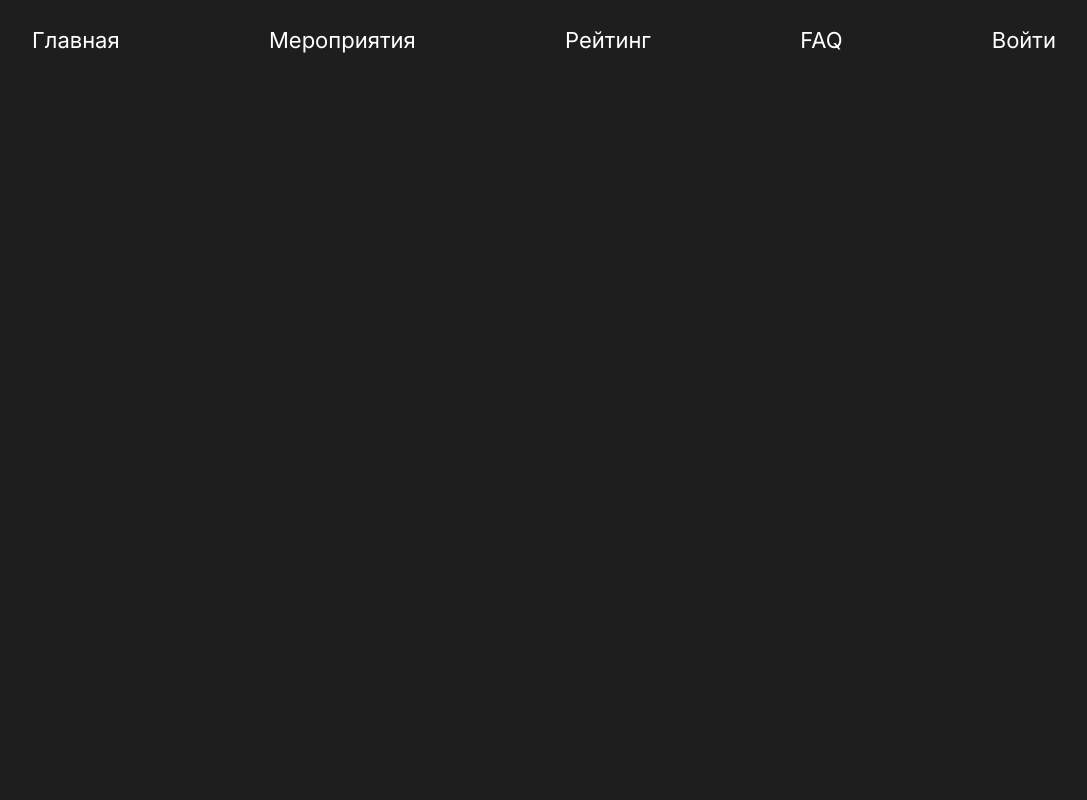
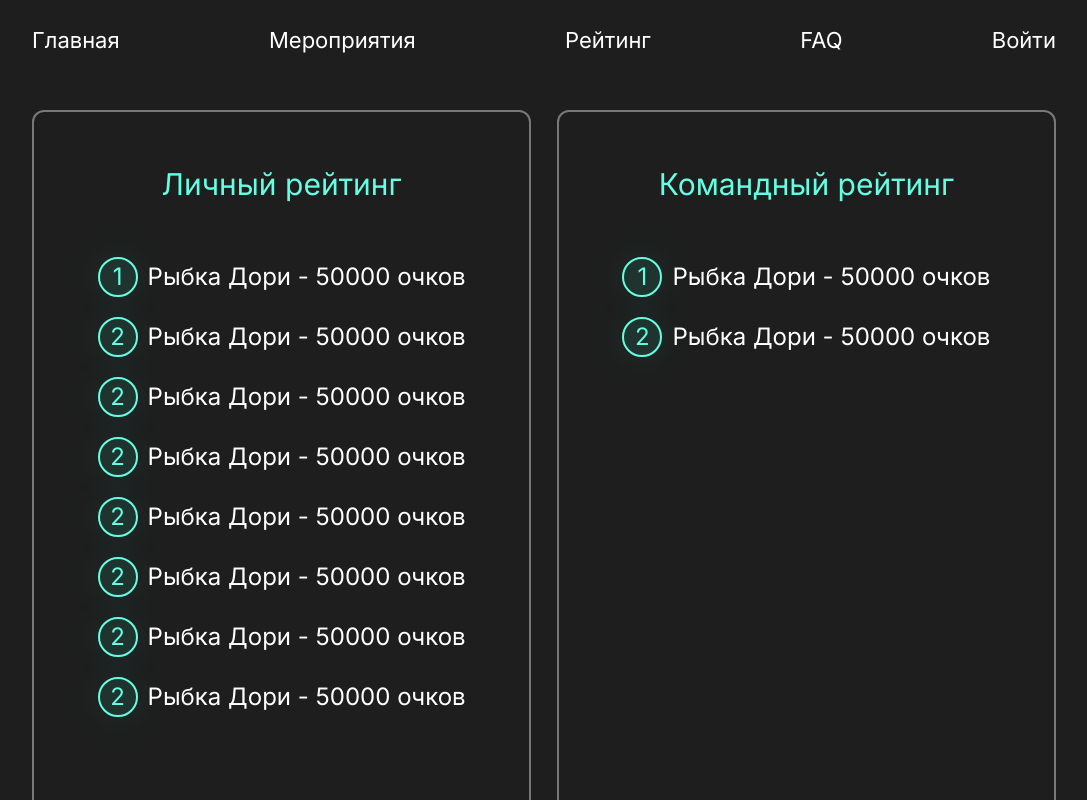
Before and after one commit to RoastedPikachu/leto_ctf_hackaton_frontend, a Next.js app: page /rating in a window 1280 px wide. Shown: the top 800 px of the page, without its empty margins (96-1183 px from the left). Built offline with nearby package versions, Linux system fonts and the light colour scheme.

Commit message:
Добавил страницу рейтинга и внедрил аутентификацию

```diff
--- a/src/app/layout.tsx
+++ b/src/app/layout.tsx
@@ -17,7 +17,7 @@ export default function RootLayout({
   children: React.ReactNode
 }) {
   return (
-    <html lang="en">
+      <html lang="ru">
         <body className={inter.className}>
           <ReduxProvider>
             {children}
--- a/src/app/page.tsx
+++ b/src/app/page.tsx
@@ -17,12 +17,12 @@ export default function Home() {
 
   const sendCredentials = () => {
     if(fullNameRegExp.test(fullName)) {
-      api.post('http://10.115.16.90:8000/login', {token: token})
+      api.post('http://213.79.99.202:8000/auth/login', {username: fullName, password: token})
           .then(response => {
             console.log(response);
-            // if(response) {
-            //   router.push('/profile');
-            // }
+            if(response) {
+              router.push('/profile');
+            }
           })
     }
   }
@@ -33,13 +33,15 @@ export default function Home() {
 
   return (
     <main className='relative w-full h-screen'>
-      <div className='absolute mt-[15%] ml-[32.5%] pt-[25px] pl-[10px] pr-[10px] w-[30%] h-[50%] border-2 border-[#ffffff66] bg-[#fffff66] rounded-xl z-10'>
+      <div className='absolute mt-[15%] mlarge:mt-[30%] ml-[32.5%] mlarge:ml-[7.5%] pt-[25px] pl-[10px] pr-[10px] w-[30%] mlarge:w-[85%] h-[55%] border-2 border-[#ffffff66] bg-[#fffff66] rounded-xl z-10'>
+        <img src='/static/letoctfLogo.svg' alt="Лого LetoCTF" className='ml-[10%] w-[80%]'/>
+
         <input
             type='text'
             placeholder='Введите имя и фамилию'
             value={fullName}
             onChange={(event) => setFullName(event.target.value)}
-            className='mt-[40px] ml-[10%] pl-[15px] w-[80%] h-[55px] outline-none rounded-2xl'
+            className='mt-[30px] ml-[10%] pl-[15px] w-[80%] h-[55px] outline-none rounded-2xl'
         />
 
         <input
--- a/src/app/profile/page.tsx
+++ b/src/app/profile/page.tsx
@@ -7,11 +7,16 @@ import TheHeader from '@/widgets/shared/TheHeader';
 import TheProfileInfo from "@/widgets/TheProfileInfo";
 import Task from '@/widgets/shared/Task';
 
+interface Tag {
+    id: number,
+    title: string
+}
+
 interface Task {
     id: number,
     title: string,
     description: string,
-    tags: string[],
+    tags: Tag[],
     price: number
 }
 
@@ -21,28 +26,28 @@ const Page = () => {
         id: 1,
         title: 'Мой таск',
         description: 'Lorem ipsum dolor sit amet, consectetur adipis',
-        tags: ['hello', 'personal'],
+        tags: [{id: 1, title: 'hello'}, {id: 2, title: 'hello'}],
         price: 1000
     },
     {
         id: 2,
         title: 'Мой таск',
         description: 'Lorem ipsum dolor sit amet, consectetur adipis',
-        tags: ['hello', 'personal'],
+        tags: [{id: 1, title: 'hello'}, {id: 2, title: 'hello'}],
         price: 1000
     },
     {
         id: 3,
         title: 'Мой таск',
         description: 'Lorem ipsum dolor sit amet, consectetur adipis',
-        tags: ['hello', 'personal'],
+        tags: [{id: 1, title: 'hello'}, {id: 2, title: 'hello'}],
         price: 1000
     },
     {
         id: 4,
         title: 'Мой таск',
         description: 'Lorem ipsum dolor sit amet, consectetur adipis',
-        tags: ['hello', 'personal'],
+        tags: [{id: 1, title: 'hello'}, {id: 2, title: 'hello'}],
         price: 1000
     },] as Task[]);
 
--- a/src/app/rating/page.tsx
+++ b/src/app/rating/page.tsx
@@ -1,14 +1,107 @@
-import React from 'react';
+'use client';
+import React, {useState} from 'react';
 
 import TheHeader from '@/widgets/shared/TheHeader';
 
+interface RatingItem {
+    id: number,
+    fullName: string,
+    score: number,
+    position: number
+}
+
 const Page = () => {
+    const [initialPersonalRatingArr, setInitialPersonalRatingArr] = useState([] as RatingItem[]);
+    const [initialTeamRatingArr, setInitialTeamRatingArr] = useState([] as RatingItem[]);
+    const [personalRatingArr, setPersonalRatingArr] = useState([{
+        id: 1,
+        fullName: 'Рыбка Дори',
+        score: 50000,
+        position: 1
+    }, {
+        id: 1,
+        fullName: 'Рыбка Дори',
+        score: 50000,
+        position: 2
+    },
+        {
+            id: 1,
+            fullName: 'Рыбка Дори',
+            score: 50000,
+            position: 2
+        },
+        {
+            id: 1,
+            fullName: 'Рыбка Дори',
+            score: 50000,
+            position: 2
+        },
+        {
+            id: 1,
+            fullName: 'Рыбка Дори',
+            score: 50000,
+            position: 2
+        },
+        {
+            id: 1,
+            fullName: 'Рыбка Дори',
+            score: 50000,
+            position: 2
+        },
+        {
+            id: 1,
+            fullName: 'Рыбка Дори',
+            score: 50000,
+            position: 2
+        },
+        {
+            id: 1,
+            fullName: 'Рыбка Дори',
+            score: 50000,
+            position: 2
+        }] as RatingItem[]);
+    const [teamRatingArr, setTeamRatingArr] = useState([{
+        id: 1,
+        fullName: 'Рыбка Дори',
+        score: 50000,
+        position: 1
+    }, {
+        id: 1,
+        fullName: 'Рыбка Дори',
+        score: 50000,
+        position: 2
+    }] as RatingItem[]);
+
+    const showMore = (category:string) => {
+        category === 'solo'
+            ? setPersonalRatingArr(initialPersonalRatingArr.slice(0, personalRatingArr.length + 10))
+            : setTeamRatingArr(initialTeamRatingArr.slice(0, teamRatingArr.length + 10));
+    }
+
     return (
         <>
             <TheHeader/>
 
-            <main>
+            <main className='flex justify-between mt-[30px] ml-[10%] w-[80%] pb-[50px]'>
+                <div id='PersonalRating' className='relative w-[39vw] pb-[30px] min-h-[850px] h-auto border-2 border-[#ffffff66] rounded-xl'>
+                    <h2 className='mt-[50px] pb-[30px] w-[100%] text-[1.875rem] text-[#62ffe3] text-center'>Личный рейтинг</h2>
 
+                    {personalRatingArr.map((item:RatingItem) => (
+                        <span className='flex justify-center items-center mt-[20px] ml-[10%] w-[80%] text-[1.5rem] text-[#ffffff] text-center' key={item.id}><p className='px-[5px] w-[40px] h-[40px] bg-[#2eecc51a] border-2 border-[#62ffe3] shadow-[0_0_38px_rgba(46,236,197,0.1)] text-[#62ffe3] rounded-[30px]'>{ item.position }</p> <p className='ml-[10px]'>{ item.fullName } - { item.score } очков</p></span>
+                    ))}
+
+                    <button className='absolute ml-[32.5%] bottom-[20px] h-[50px] text-[#62ffe3] text-[1.5rem] text-center rounded-[30px]' onClick={() => showMore('solo')}>Показать больше</button>
+                </div>
+
+                <div id='TeamRating' className='relative w-[39vw] pb-[30px] min-h-[850px] h-auto border-2 border-[#ffffff66] rounded-xl'>
+                    <h2 className='mt-[50px] pb-[30px] w-[100%] text-[1.875rem] text-[#62ffe3] text-center'>Командный рейтинг</h2>
+
+                    {teamRatingArr.map((item:any) => (
+                        <span className='flex justify-center items-center mt-[20px] ml-[10%] w-[80%] text-[1.5rem] text-[#ffffff] text-center' key={item.id}><p className='px-[5px] w-[40px] h-[40px] bg-[#2eecc51a] border-2 border-[#62ffe3] shadow-[0_0_38px_rgba(46,236,197,0.1)] text-[#62ffe3] rounded-[30px]'>{ item.position }</p> <p className='ml-[10px]'>{ item.fullName } - { item.score } очков</p></span>
+                    ))}
+
+                    <button className='absolute ml-[32.5%] bottom-[20px] h-[50px] text-[#62ffe3] text-[1.5rem] text-center rounded-[30px]' onClick={() => showMore('team')}>Показать больше</button>
+                </div>
             </main>
         </>
     );
--- a/src/widgets/TheProfileInfo.tsx
+++ b/src/widgets/TheProfileInfo.tsx
@@ -42,7 +42,7 @@ const TheProfileInfo = () => {
     return (
         <div className='w-[25%] h-[400px] border-2 border-[#ffffff66] rounded-xl'>
             <div id='TopUserInfo' className='w-[100%] h-[32.5%] border-b-2 border-[#ffffff66]'>
-                <Avatar className='mt-[30px] ml-[calc(50%-37.5px)]' sx={{ width: 75, height: 75}}>{fullName.split(' ').map((item) => item.slice(0, 1)).join(' ')}</Avatar>
+                <Avatar className='mt-[30px] ml-[calc(50%-37.5px)] border-2 border-[#62ffe3] shadow-[0_0_38px_rgba(46,236,197,0.1)]' sx={{ width: 75, height: 75}}>{fullName.split(' ').map((item) => item.slice(0, 1)).join(' ')}</Avatar>
 
                 <h2 className='mt-[10px] w-full text-[#ffffff] text-[1.125rem] text-center'>{fullName || 'Уточка кря-кря'}</h2>
             </div>
--- a/src/widgets/shared/Task.tsx
+++ b/src/widgets/shared/Task.tsx
@@ -1,23 +1,40 @@
 'use client';
-import React from 'react';
+import React, {useEffect} from 'react';
+
+import axiosMixins from "@/mixins/axiosMixins";
+
+interface Tag {
+    id: number,
+    title: string
+}
 
 interface TaskProps {
     title: string,
     description: string,
-    tags: string[],
+    tags: Tag[],
     price: number
 }
 
 const Task:React.FC<TaskProps> = ({title, description, tags, price}) => {
+    const {api, initAPI} = axiosMixins();
+    const sendFlag = () => {
+
+    }
+
+    useEffect(() => {
+        initAPI(true);
+    }, []);
+
     return (
         <div className='relative w-[28.5vw] h-[250px] border-2 border-[#ffffff66] rounded-xl'>
             <div className='flex justify-between items-center mt-[15px] ml-[10%] w-[80%] h-[50px]'>
                 <h2 className='text-[#ffffff] text-[1.125rem]'>{title}</h2>
 
                 <div className='flex ml-[-10px] w-[70%]'>
-                    {tags.map((tag:string) => (
-                        <div className='flex justify-center items-center ml-[10px] h-[25px] px-[10px] text-[#62ffe3] border-2 border-[#ffffff66] text-[1rem] rounded'>
-                            <p>{tag}</p>
+                    {tags.map((tag:Tag) => (
+                        <div className='flex justify-center items-center ml-[10px] h-[25px] px-[10px] border-2 border-[#62ffe3]
+                            bg-[#2eecc51a] shadow-[0_0_38px_rgba(46,236,197,0.1)] text-[#62ffe3] text-[1rem] rounded' key={tag.id}>
+                            <p>{tag.title}</p>
                         </div>
                     ))}
                 </div>
@@ -27,6 +44,14 @@ const Task:React.FC<TaskProps> = ({title, description, tags, price}) => {
                 <p className='text-[#ffffff] text-[1rem]'>{description}</p>
 
                 <p className='mt-[10px] text-[#ffffff] text-[1rem]'>Стоимость таска: {price}</p>
+
+                <button
+                    className="mt-[20px] w-[40%] h-[40px] border-2 border-[#62ffe3]
+                    text-[#62ffe3] bg-[#2eecc51a] shadow-[0_0_38px_rgba(46,236,197,0.1)] rounded-[10px]"
+                    onClick={() => sendFlag()}
+                >
+                    Сдать флаг
+                </button>
             </div>
         </div>
     );
--- a/tailwind.config.js
+++ b/tailwind.config.js
@@ -13,6 +13,11 @@ module.exports = {
           'conic-gradient(from 180deg at 50% 50%, var(--tw-gradient-stops))',
       },
     },
+    screens: {
+      'mlarge': {'max': '480px'},
+      'mmedium': {'max': '380px'},
+      'msmall': {'max': '320px'}
+    }
   },
   plugins: [],
 }
```
Also changed, not shown: src/widgets/shared/TheHeader.tsx (+7 -6 lines), 2 other files (tests, documents, lock files or other folders). Lines whose indentation alone changed are shown as unchanged.
